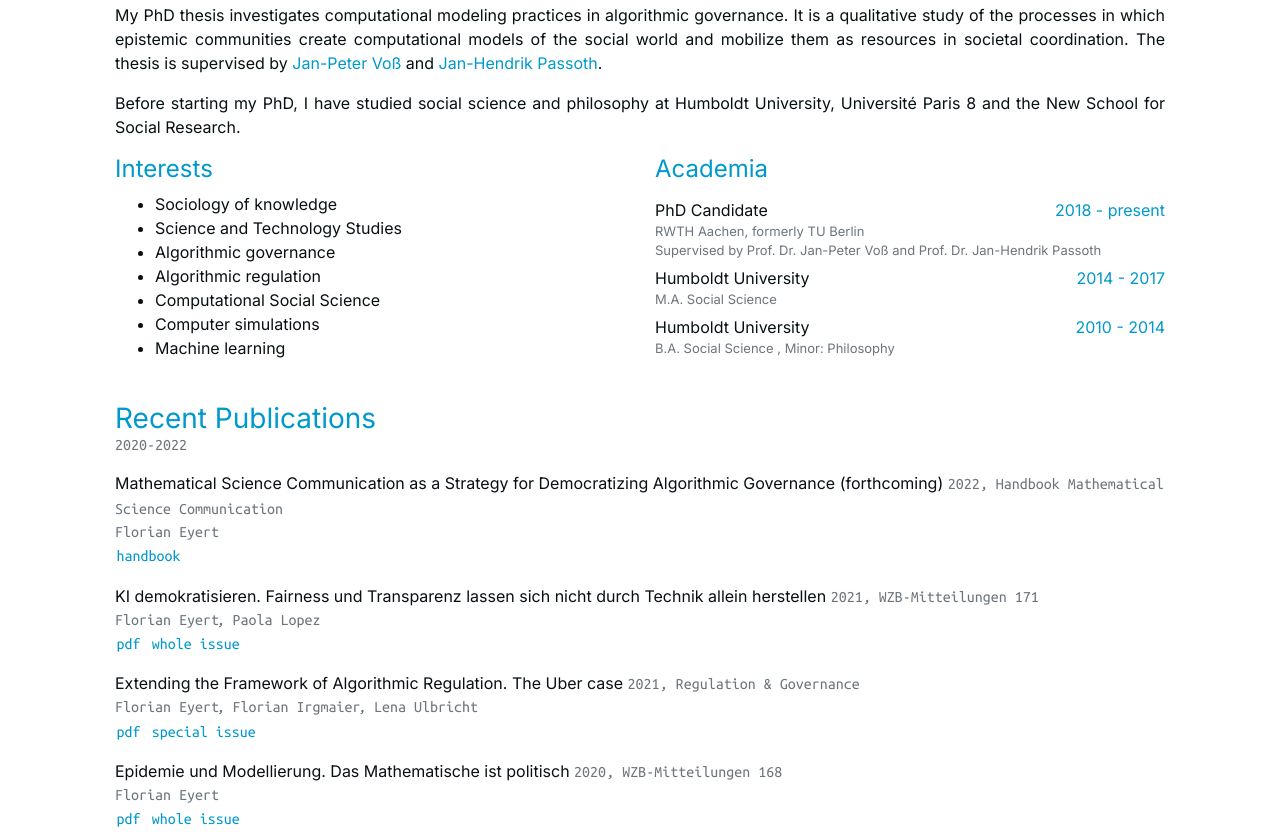
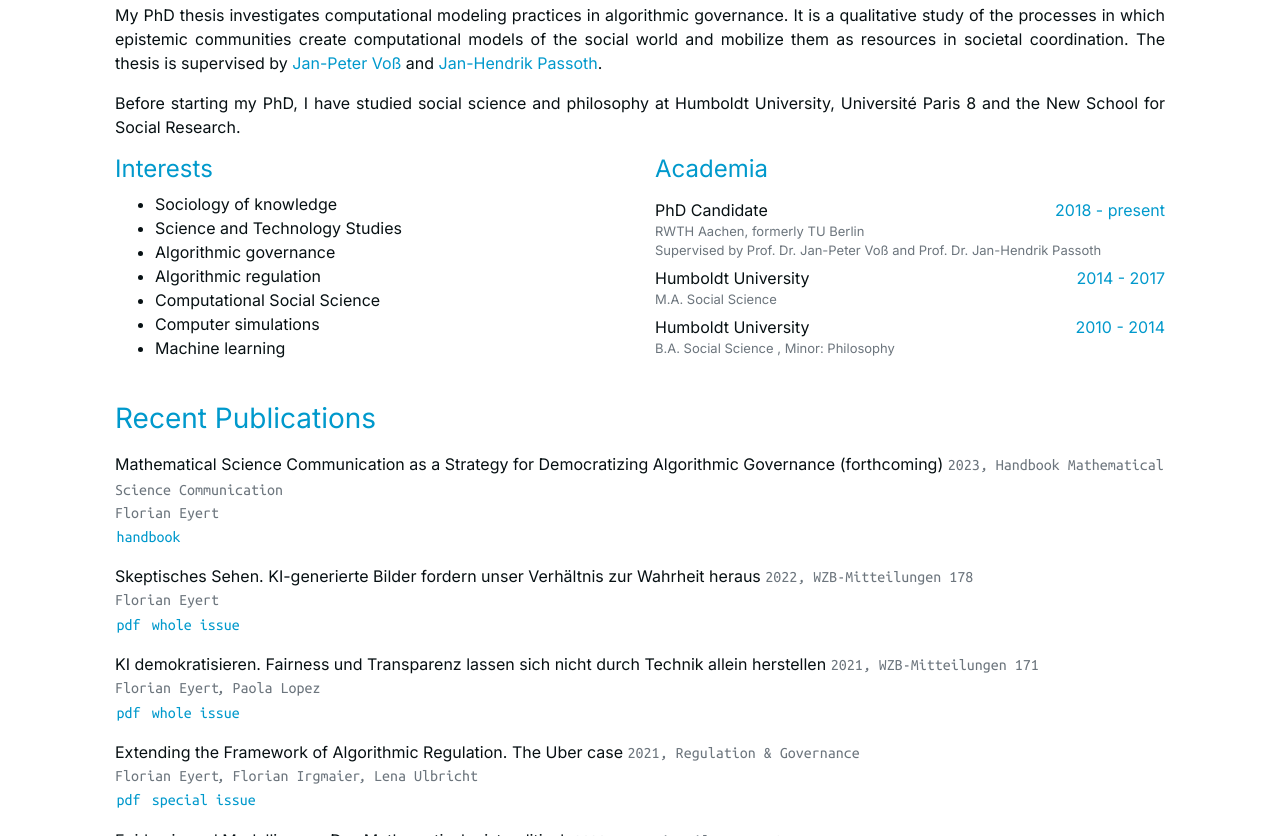
Before and after one commit to florianeyert/florianeyert.github.io, a plain HTML site: page index.html in a window 1280 px wide. Shown: the part 435-1271 px from the top of the page. Drawn offline with nearby package versions, Linux system fonts and the light colour scheme; some icons are missing; a web font is replaced by a local one.

Commit message:
wzbm2022

```diff
--- a/index.html
+++ b/index.html
@@ -160,7 +160,7 @@
 
 <div class="introduction row w-100 text-justify">
     <div class="col w-100">
-        <p><strong>About:</strong> I am a researcher and doctoral canditate at the <a href="https://www.weizenbaum-institut.de/en">Weizenbaum Institute for the Networked Society</a> and the <a href="https://wzb.eu/en">WZB Berlin Social Science Center</a>. At the WZB I am part of the research group <a href="https://www.wzb.eu/en/research/digitalization-and-societal-transformation/politics-of-digitalization">Politics of Digitalization</a>. At the Weizenbaum Institute I was a member of the now concluded research group <a href="https://www.weizenbaum-institut.de/en/research/rg18">Quantification and Social Regulation</a> and currently I am associated with the newly founded research group <a href="https://www.weizenbaum-institut.de/en/research/">Technology, Power and Domination</a>.</p>
+        <p><strong>About:</strong> I am a researcher and doctoral canditate at the <a href="https://www.weizenbaum-institut.de/en">Weizenbaum Institute for the Networked Society</a> and the <a href="https://wzb.eu/en">WZB Berlin Social Science Center</a>. At the WZB I am part of the research group <a href="https://www.wzb.eu/en/research/digitalization-and-societal-transformation/politics-of-digitalization">Politics of Digitalization</a>. At the Weizenbaum Institute I was a member of the now concluded research group <a href="https://www.weizenbaum-institut.de/en/research/rg18">Quantification and Social Regulation</a> and currently I am associated with the newly founded research group <a href="https://www.weizenbaum-institut.de/en/research/digitale-infrastrukturen-in-der-demokratie/technik-macht-und-herrschaft/">Technology, Power and Domination</a>.</p>
 <p>My PhD thesis investigates computational modeling practices in algorithmic governance. It is a qualitative study of the processes in which epistemic communities create computational models of the social world and mobilize them as resources in societal coordination. The thesis is supervised by <a href="https://www.sotec.rwth-aachen.de/cms/SOTEC/Der-Lehrstuhl/Team/Wissenschaftliche-Mitarbeiterinnen-und-M/~vabgd/Jan-Peter-Voss/?allou=1">Jan-Peter Voß</a> and <a href="https://jhpassoth.de/en/about-me/">Jan-Hendrik Passoth</a>.</p>
 <p>Before starting my PhD, I have studied social science and philosophy at Humboldt University, Université Paris 8 and the New School for Social Research.</p>
 
@@ -324,8 +324,6 @@
 
 
 
-
-
 <div class="row w-100">
     <div class="col w-100">
 
@@ -335,8 +333,6 @@
                 <h3 class="row  w-100 section-title main_color"> Recent Publications </h3>
 
 
-
-                <h6 class="row w-100 section-subtitle  text-muted"> 2020-2022 </h6>
 
             </div>
         </div>
@@ -358,7 +354,7 @@
                 </span>
 
                 <span class="text-muted publication-date">
-                    2022,
+                    2023,
                 </span>
 
                 <span class="text-muted publication-name">
@@ -389,6 +385,63 @@
 
                 <a class="main_color text-decoration-none rounded" href="https://www.worldscientific.com/worldscibooks/10.1142/12747#t=aboutBook" target="_blank">
                     handbook
+                </a>
+
+
+            </div>
+
+
+
+
+        </div>
+
+
+        <div class="publication row  w-100">
+
+            <div class="section-1 w-100">
+                <span>
+                     Skeptisches Sehen. KI-generierte Bilder fordern unser Verhältnis zur Wahrheit heraus
+
+                </span>
+
+                <span class="text-muted publication-date">
+                    2022,
+                </span>
+
+                <span class="text-muted publication-name">
+                    WZB-Mitteilungen 178
+                </span>
+
+            </div>
+
+            <div class="section-2 text-muted w-100">
+
+
+
+
+
+                <span>
+                    Florian Eyert
+                </span>
+
+
+
+
+            </div>
+
+
+
+            <div class="section-3  w-100">
+
+
+                <a class="main_color text-decoration-none rounded" href="https://bibliothek.wzb.eu/artikel/2022/f-25174.pdf" target="_blank">
+                    pdf
+                </a>
+
+
+
+                <a class="main_color text-decoration-none rounded" href="https://wzb.eu/de/publikationen/wzb-mitteilungen/nr-178-wahrheit" target="_blank">
+                    whole issue
                 </a>
 
 
```
